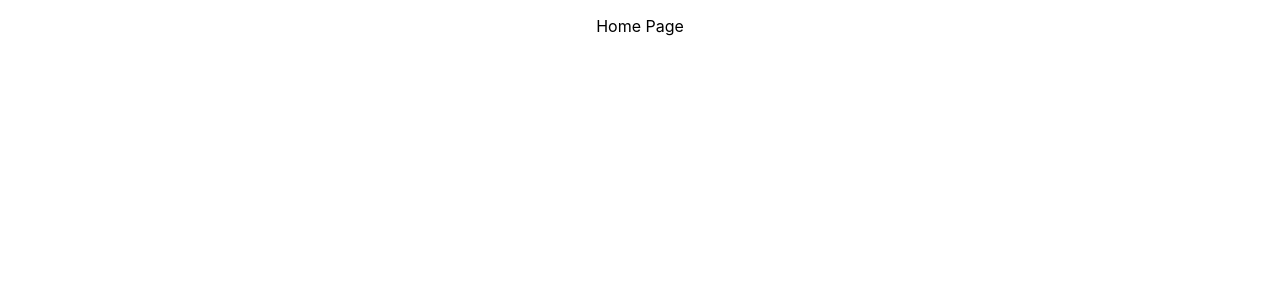
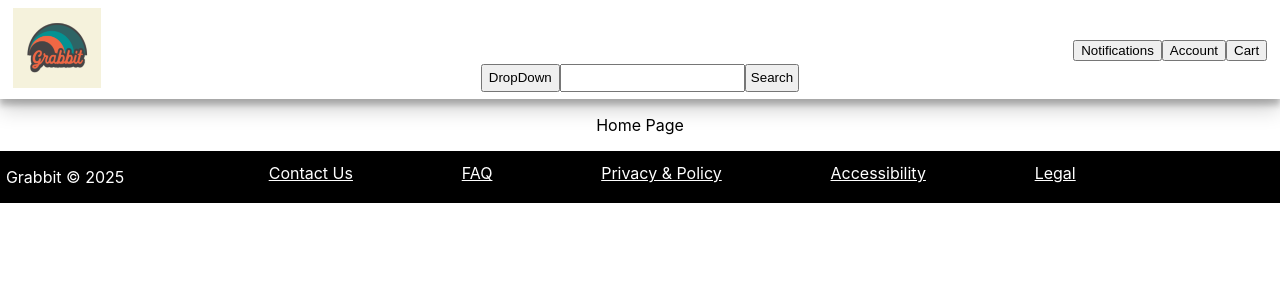
Before and after one commit to hliwudnew/Grabbit, a React (Create React App) app in the folder react-grabbit/: page / in a window 1280 px wide. Shown: the top 300 px of the page. Built offline with nearby package versions, Linux system fonts and the light colour scheme.

Commit message:
Basic Taskbar and Footer

```diff
--- a/react-grabbit/src/App.js
+++ b/react-grabbit/src/App.js
@@ -7,10 +7,13 @@ import CartPage from './Pages/CartPage.js';
 import AccountPage from './Pages/AccountPage.js';
 import ListingsPage from './Pages/ListingsPage.js';
 import CheckoutPage from './Pages/CheckoutPage.js';
+import TaskBar from './Components/TaskBar.js';
+import Footer from './Components/Footer.js';
 
 function App() {
   return (
     <div className="main-container">
+      <TaskBar/>
       <Routes>
           <Route path="/" element={<HomePage/>} />
           <Route path="/cart" element={<CartPage/>}/>
@@ -19,6 +22,7 @@ function App() {
           <Route path ="/listings" element={<ListingsPage/>}/>
           <Route path="/*" element={<ErrorPage/>} />
       </Routes>
+      <Footer/>
     </div>
   );
 }
--- /dev/null
+++ b/react-grabbit/src/Components/Footer.js
@@ -0,0 +1,21 @@
+import '../Styles/Footer.css'
+function Footer(){
+
+    return(
+        <div className="Footer">
+            <div className = 'copyright'>
+                <p className='text'>Grabbit © 2025</p>
+            </div>
+            <div className = 'links'>
+                <a href='/contact' className='text'>Contact Us</a>
+                <a href= '/FAQ' className='text'>FAQ</a>
+                <a href= '/Privacy' className='text'>Privacy & Policy</a>
+                <a href= '/Accessibility' className='text'>Accessibility</a>
+                <a href= '/Legal' className='text'>Legal</a>
+            </div>
+        </div>
+    );
+
+}
+
+export default Footer;
--- /dev/null
+++ b/react-grabbit/src/Components/TaskBar.js
@@ -0,0 +1,30 @@
+import "../Styles/TaskBar.css";
+import {useNavigate } from "react-router-dom";
+
+function TaskBar(){
+//Hook state, for naviation
+const navigate = useNavigate();
+
+    return(
+        <div className="TaskBar">
+            <div className="TaskBar-content">
+                <div className="TaskBar-logo">
+                    <img style={{width:"5.5rem", height: "5rem", cursor:"pointer"}} onClick={() => navigate("/")} src ="./grabbit-cut.png" alt = "logo"></img>
+                </div>
+                <div className="TaskBar-pages">
+                    <button>DropDown</button>
+                    <input></input>
+                    <button onClick={() => navigate("/listings")} className = "page">Search</button>
+                </div>
+                <div className="TaskBar-profile">
+                    <button onClick={() => navigate("/notifications")}>Notifications</button>
+                    <button onClick={() => navigate("/account")}>Account</button>
+                    <button onClick={() => navigate("/cart")}>Cart</button>
+                </div>
+            </div>
+        </div>
+    );
+
+}
+
+export default TaskBar;
--- a/react-grabbit/src/Styles/App.css
+++ b/react-grabbit/src/Styles/App.css
@@ -1,3 +1,7 @@
 .main-container{
 
 }
+
+button{
+    cursor: pointer;
+}
--- /dev/null
+++ b/react-grabbit/src/Styles/Footer.css
@@ -0,0 +1,22 @@
+.Footer{
+    display: flex;
+    background-color: black;
+    height: 50%;
+    padding-left: 0%;
+    padding-right: 5%;
+    gap: 10px;
+    text-align: center;
+}
+.text{
+    color: #FFFFFF;
+    padding-left: 5%;
+    padding-right: 5%;
+}
+.links{
+    flex-grow: 1;
+    text-align: center;
+    padding-top: 1%;
+}
+.copyright{
+    white-space: nowrap;
+}
--- /dev/null
+++ b/react-grabbit/src/Styles/TaskBar.css
@@ -0,0 +1,40 @@
+.TaskBar{
+    box-shadow: 0 10px 20px rgba(0,0,0,0.19), 0 6px 6px rgba(0,0,0,0.23);
+}
+
+.TaskBar-content{
+    display: flex;
+    padding-top: 2mm;
+    padding-bottom: 2mm;
+    padding-left: 1%;
+    padding-right: 1%;
+    justify-content: center;
+}
+
+.TaskBar-logo{
+    float: left;
+    width: 33.3%;
+}
+
+.TaskBar-pages{
+    display: flex;
+    float: left;
+    width: 33.3%;
+    padding-left: 1%;
+    padding-right: 1%;
+    text-align: center;
+    margin: auto;
+    margin-bottom: 0%;
+    justify-content: center;
+}
+
+.TaskBar-profile{
+    float: right;
+    width: 33.3%;
+    text-align: right;
+    margin: auto;
+}
+
+.page{
+    padding: 1%;
+}
```
Also changed, not shown: react-grabbit/public/grabbit-cut.png (added).
